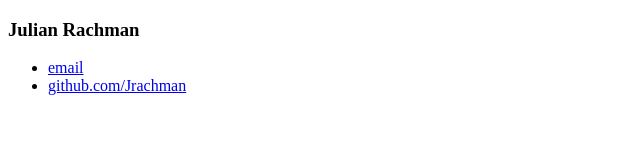
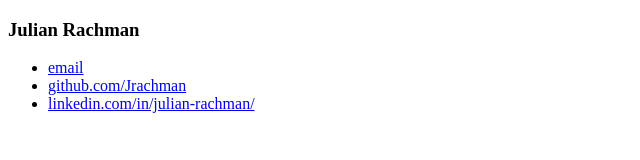
Before and after one commit to Jrachman/jrachman.github.io, a plain HTML site: page index.html in a window 1280 px wide. Shown: the whole page, without its empty margins (0-640 px from the left). Drawn offline with Linux system fonts and the light colour scheme.

Commit message:
added link to linkedin

```diff
--- a/index.html
+++ b/index.html
@@ -8,6 +8,7 @@
 		<ul>
 			<li><a href="mailto:rachmanjulian8@gmail.com">email</a></li>
 			<li><a href="https://github.com/Jrachman">github.com/Jrachman</a></li>
+			<li><a href="https://www.linkedin.com/in/julian-rachman/">linkedin.com/in/julian-rachman/</a></li>
 		</ul>
 	</body>
 </html>
```
